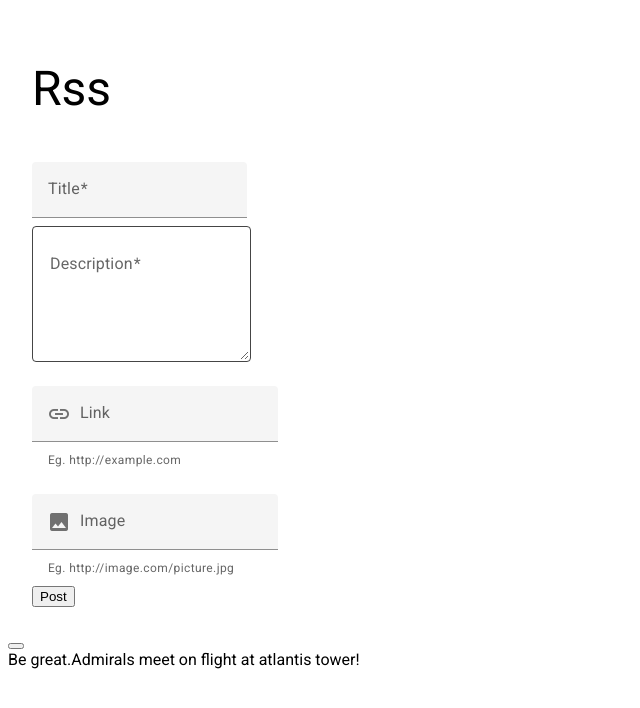
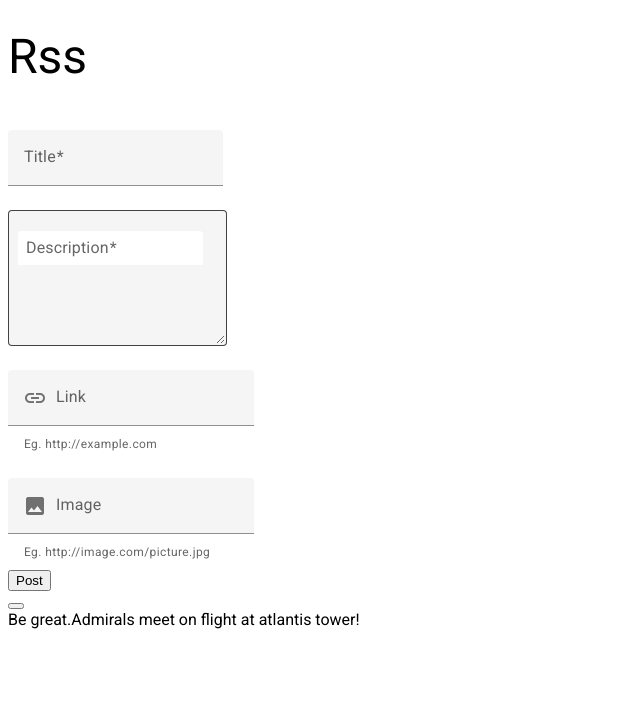
Before and after one commit to PlayXman/app-rss, a PHP site: page /dist/view/index.php in a window 1280 px wide. Shown: the top 708 px of the page, without its empty margins (0-640 px from the left). Run offline with PHP 8.4, Linux system fonts and the light colour scheme.

Commit message:
#3 View - done Loader - wip

```diff
--- a/view/components/form/index.php
+++ b/view/components/form/index.php
@@ -10,9 +10,10 @@
 	</div>
 	<div class="text-field-row">
 		<div class="text-field-container">
-			<div class="mdc-text-field mdc-text-field--textarea">
+			<div class="mdc-text-field mdc-text-field--textarea mdc-text-field--box">
 				<textarea id="rssDescription" class="mdc-text-field__input" rows="3" name="description" required></textarea>
 				<label class="mdc-floating-label" for="rssDescription">Description</label>
+				<div class="mdc-line-ripple"></div>
 			</div>
 		</div>
 	</div>
--- a/view/index.php
+++ b/view/index.php
@@ -14,16 +14,12 @@ require_once __DIR__ . '/../config.php';
 	<link href="http://localhost:8080/dist/css/style.css" rel="stylesheet"><!--TODO localhost-->
 </head>
 <body class="mdc-typography" data-seed="<?php echo APP_LOGIN_SEED; ?>">
-	<div class="mdc-layout-grid">
-		<div class="mdc-layout-grid__inner">
-			<div class="mdc-layout-grid__cell mdc-layout-grid__cell--span-12">
-				<h1 class="mdc-typography--headline3">Rss</h1>
+	<div class="container">
+		<h1 class="mdc-typography--headline3">Rss</h1>
 
-				<?php
-				require __DIR__ . '/components/form/index.php';
-				?>
-			</div>
-		</div>
+		<?php
+		require __DIR__ . '/components/form/index.php';
+		?>
 	</div>
 
 	<?php
--- a/view/sass/global.scss
+++ b/view/sass/global.scss
@@ -15,3 +15,9 @@ endora {
 	display: block;
 	color: $color-gray;
 }
+
+.container {
+	margin: 0 auto 2em;
+	max-width: $container-max-width;
+	padding: 0 15px;
+}
--- a/view/sass/variables.scss
+++ b/view/sass/variables.scss
@@ -1,5 +1,7 @@
 $color-white: #ffffff;
 $color-gray: #dbdbdb;
+
+$container-max-width: 500px;
 
 //Material theme
 $mdc-theme-primary: #7d5ca3;
```
Also changed, not shown: view/components/form/style.scss (+20 -0 lines).
